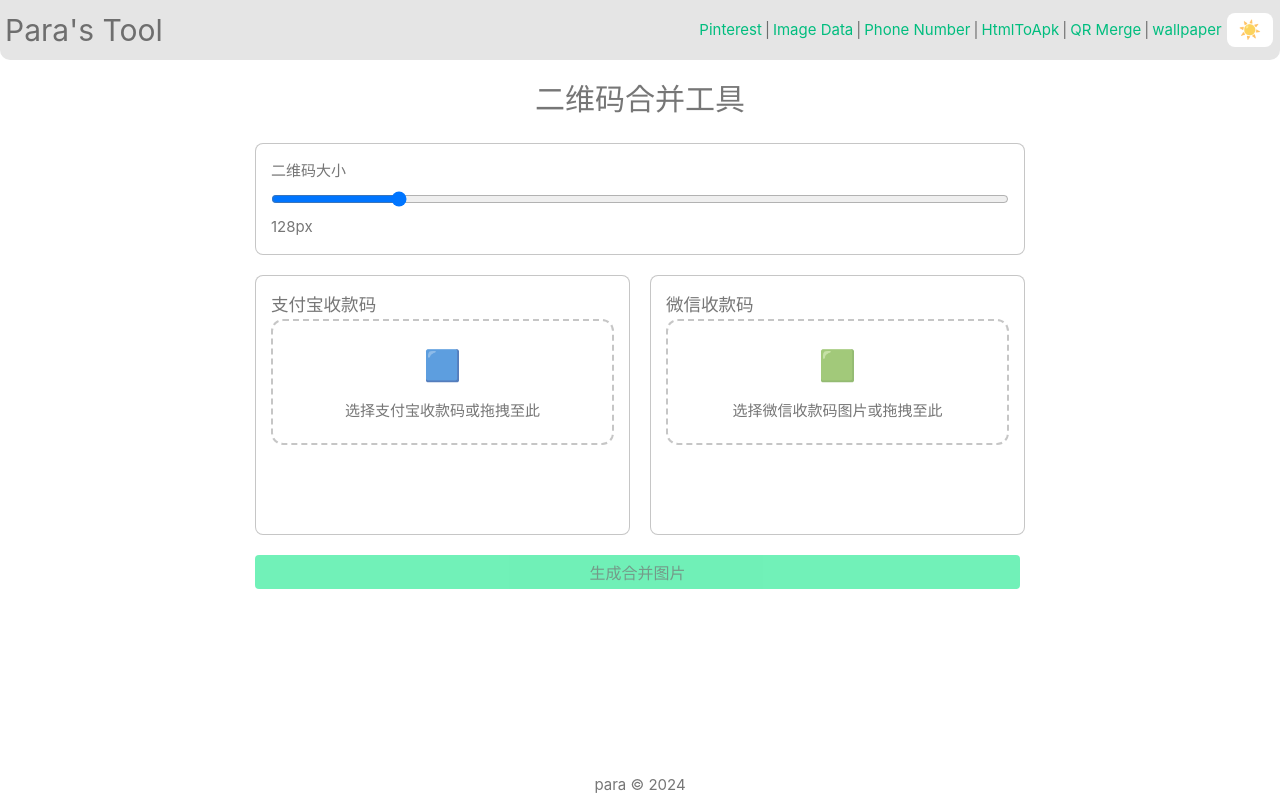
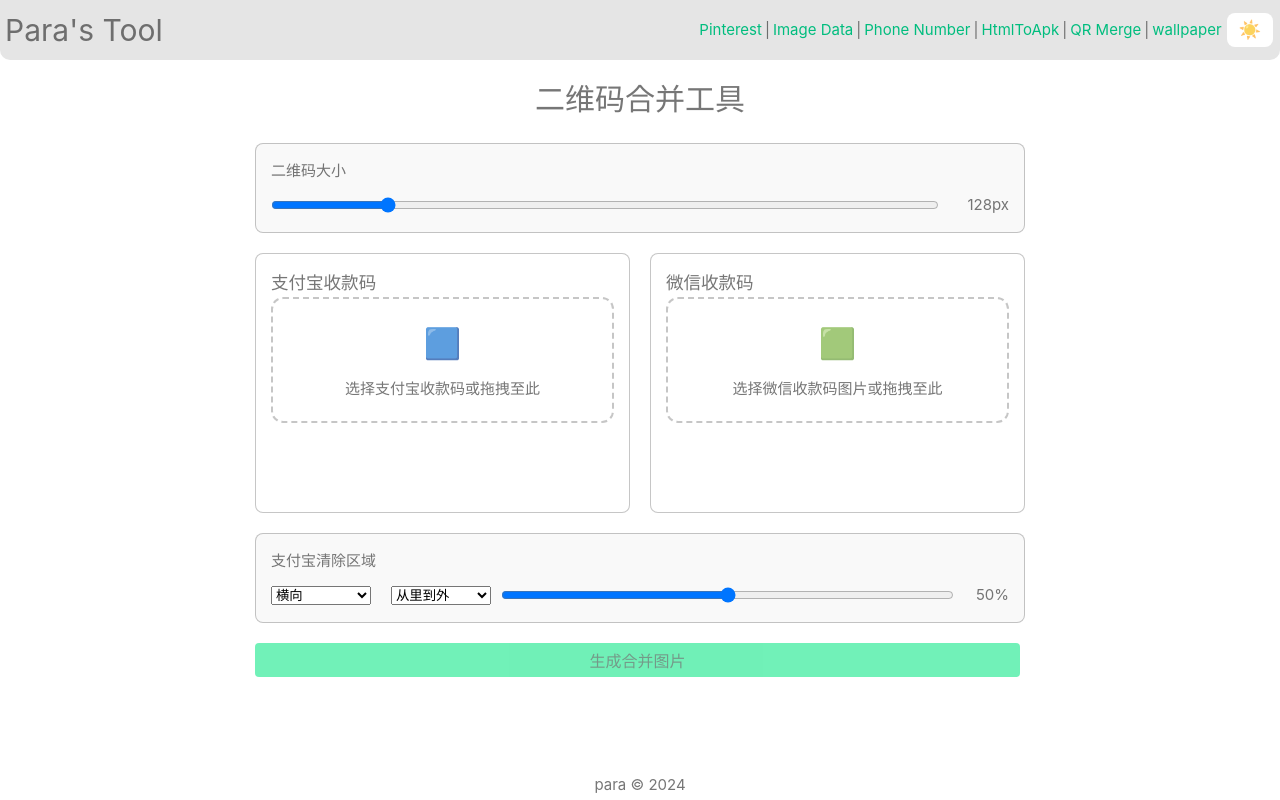
Before and after one commit to zhouzongyan/parap-tool, a Vue app: page /qr-merge in a window 1280 px wide. Built offline with nearby package versions, Linux system fonts and the light colour scheme.

Commit message:
add param to clear qrcode

```diff
--- a/src/views/QRMerge.vue
+++ b/src/views/QRMerge.vue
@@ -2,11 +2,17 @@
     <div class="qr-merge">
         <h1>二维码合并工具</h1>
         <div class="container">
-            <div class="controls">
+
+            <div class="control-group-container">
+                <div class="control-panel">
                     <div class="control-group">
                         <label>二维码大小</label>
+                        <div class="size-controls">
                             <input type="range" v-model="qrSize_power" min="6" max="12" step="1" />
                             <span>{{ qrSize }}px</span>
+                        </div>
+                    </div>
+                </div>
             </div>
 
             <div v-if="false" class="control-group">
@@ -16,7 +22,7 @@
                     <input type="number" v-model="qrPosition.y" placeholder="Y坐标" />
                 </div>
             </div>
-            </div>
+
             <div class="upload-section">
                 <div class="upload-card">
                     <h3>支付宝收款码</h3>
@@ -54,6 +60,25 @@
             </div>
 
 
+            <div class="control-panel">
+                <div class="control-group">
+                    <label>支付宝清除区域</label>
+                    <div class="clear-controls">
+                        <select v-model="clearDirection">
+                            <option value="vertical">纵向</option>
+                            <option value="horizontal">横向</option>
+                        </select>
+                        <select v-model="clearMode">
+                            <option value="outside-in">从外到里</option>
+                            <option value="inside-out">从里到外</option>
+                        </select>
+                        <div class="range-with-value">
+                            <input type="range" v-model="clearRatio" min="0" max="1" step="0.1" />
+                            <span>{{ (clearRatio * 100).toFixed(0) }}%</span>
+                        </div>
+                    </div>
+                </div>
+            </div>
 
             <div class="result-section" v-if="bgImagePreview && qrImagePreview">
                 <h3>预览效果</h3>
@@ -96,6 +121,9 @@
 const alipayQrContent = ref('')
 const wechatQrContent = ref('')
 
+const clearDirection = ref<'vertical' | 'horizontal'>('horizontal')
+const clearRatio = ref(0.5)
+const clearMode = ref<'outside-in' | 'inside-out'>('inside-out')
 
 const qrSize = computed(() => Math.pow(2, qrSize_power.value));
 // 解析二维码内容
@@ -196,10 +224,43 @@
                 if (tempCtx) {
                     // 绘制原始支付宝二维码
                     tempCtx.drawImage(alipayQrCanvas, 0, 0, alipayPicWidth, alipayPicWidth)
-                    const clearHeight = alipayPicWidth / 2 / 2
-                    // 清除右下角1/4区域
-                    tempCtx.clearRect(alipayPicWidth / 2 + clearHeight, alipayPicWidth / 2,
-                        alipayPicWidth / 2 - clearHeight, alipayPicWidth / 2)
+
+                    // 根据方向和比例计算清除区域
+                    if (clearDirection.value === 'vertical') {
+                        const clearWidth = alipayPicWidth / 2 * clearRatio.value
+                        if (clearMode.value === 'outside-in') {
+                            tempCtx.clearRect(
+                                alipayPicWidth / 2,
+                                alipayPicWidth / 2,
+                                clearWidth,
+                                alipayPicWidth / 2
+                            )
+                        } else {
+                            tempCtx.clearRect(
+                                alipayPicWidth - clearWidth,
+                                alipayPicWidth / 2,
+                                clearWidth,
+                                alipayPicWidth / 2
+                            )
+                        }
+                    } else {
+                        const clearHeight = alipayPicWidth / 2 * clearRatio.value
+                        if (clearMode.value === 'outside-in') {
+                            tempCtx.clearRect(
+                                alipayPicWidth / 2,
+                                alipayPicWidth / 2,
+                                alipayPicWidth / 2,
+                                clearHeight
+                            )
+                        } else {
+                            tempCtx.clearRect(
+                                alipayPicWidth / 2,
+                                alipayPicWidth - clearHeight,
+                                alipayPicWidth / 2,
+                                clearHeight
+                            )
+                        }
+                    }
 
                     // 保存当前状态
                     ctx.save()
@@ -251,6 +312,10 @@
 }
 
 watch([qrSize, qrPosition], () => {
+    updateCanvasPreview()
+})
+
+watch([clearDirection, clearRatio, clearMode], () => {
     updateCanvasPreview()
 })
 
@@ -309,9 +374,65 @@
     gap: 15px;
 }
 
+.control-group-container {
+    display: grid;
+    grid-template-columns: repeat(auto-fit, minmax(300px, 1fr));
+    gap: 20px;
+}
+
+.control-panel {
+    background: var(--c-bg-soft);
+    padding: 15px;
+    border-radius: 8px;
+    border: 1px solid var(--c-divider);
+}
+
 .control-group {
     display: grid;
-    gap: 8px;
+    gap: 10px;
+}
+
+.size-controls,
+.clear-controls {
+    display: flex;
+    align-items: center;
+    gap: 10px;
+}
+
+.size-controls input {
+    flex: 1;
+}
+
+.size-controls span {
+    min-width: 4em;
+    text-align: right;
+}
+
+.clear-controls {
+    display: flex;
+    gap: 10px;
+    align-items: center;
+}
+
+.clear-controls select {
+    width: 100px;
+    flex-shrink: 0;
+}
+
+.range-with-value {
+    flex: 1;
+    display: flex;
+    align-items: center;
+    gap: 10px;
+}
+
+.range-with-value input {
+    flex: 1;
+}
+
+.range-with-value span {
+    min-width: 3em;
+    text-align: right;
 }
 
 .position-controls {
@@ -454,4 +575,38 @@
 .preview-image {
     z-index: 0;
 }
+
+.clear-controls {
+    display: flex;
+    gap: 10px;
+    align-items: center;
+}
+
+.clear-controls select {
+    width: 100px;
+    /* 固定选择框宽度 */
+    flex-shrink: 0;
+    /* 防止压缩 */
+}
+
+.range-with-value {
+    flex: 1;
+    display: flex;
+    align-items: center;
+    gap: 10px;
+}
+
+.range-with-value input {
+    flex: 1;
+}
+
+.range-with-value span {
+    min-width: 3em;
+    text-align: right;
+}
+
+/* 确保两个选择框的样式一致 */
+.clear-controls select+select {
+    margin-left: 10px;
+}
 </style>
```
Also changed, not shown: 1 other file (tests, documents, lock files or other folders). Lines whose indentation alone changed are shown as unchanged.
